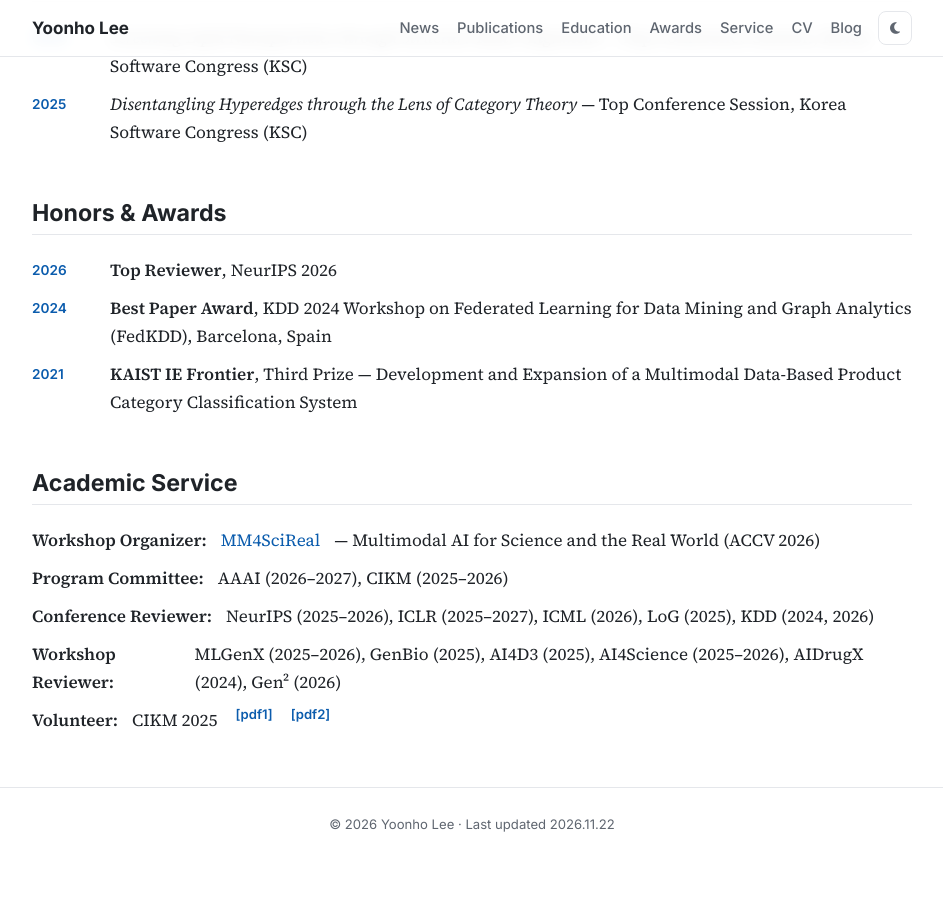
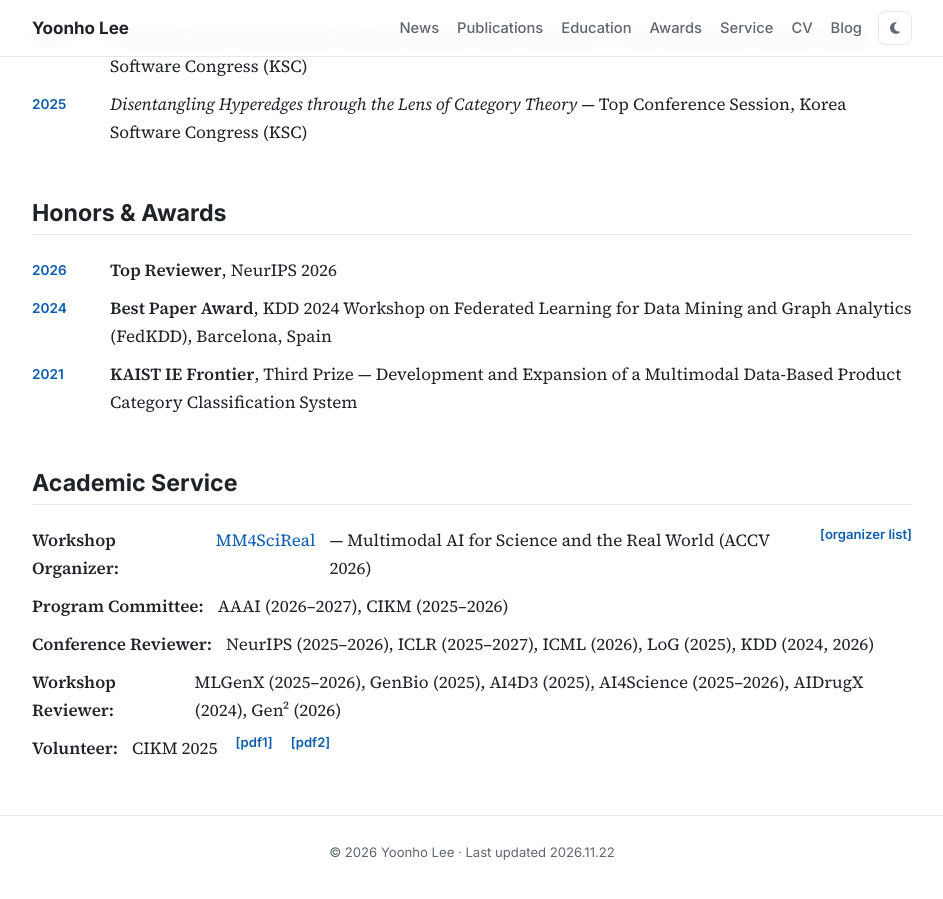
Before and after one commit to Yoonho-Lee-AI4Science/Yoonho-Lee-AI4Science.github.io, a Jekyll site: the page built from index.html, in a window 1280 px wide and 900 px high, scrolled down 3662 px. Shown: the whole window, without its empty margins (168-1111 px from the left). Built offline with Jekyll 4.4.1, drawn with Linux system fonts in a browser that asks for light colours; a style sheet for code colours, icons or effects is not loaded; before the commit the page ends 4534 px from its top, so only the background shows below that.

Commit message:
Add organizer list evidence link for MM4SciReal
Co-Authored-By: Claude Opus 5.5 <noreply@anthropic.com>

```diff
--- a/index.html
+++ b/index.html
@@ -167,7 +167,8 @@
     <section id="service">
       <h2>Academic Service</h2>
       <ul class="plain service">
-        <li><strong>Workshop Organizer:</strong> <a href="https://mm4scireal.github.io">MM4SciReal</a> — Multimodal AI for Science and the Real World (ACCV 2026)</li>
+        <li><strong>Workshop Organizer:</strong> <a href="https://mm4scireal.github.io">MM4SciReal</a> — Multimodal AI for Science and the Real World (ACCV 2026)
+          <a class="doc-link" href="files/mm4scireal-organizers.png" target="_blank" rel="noopener">[organizer list]</a></li>
         <li><strong>Program Committee:</strong> AAAI (2026–2027), CIKM (2025–2026)</li>
         <li><strong>Conference Reviewer:</strong> NeurIPS (2025–2026), ICLR (2025–2027), ICML (2026), LoG (2025), KDD (2024, 2026)</li>
         <li><strong>Workshop Reviewer:</strong> MLGenX (2025–2026), GenBio (2025), AI4D3 (2025), AI4Science (2025–2026), AIDrugX (2024), Gen² (2026)</li>
```
Also changed, not shown: files/mm4scireal-organizers.png (added).
